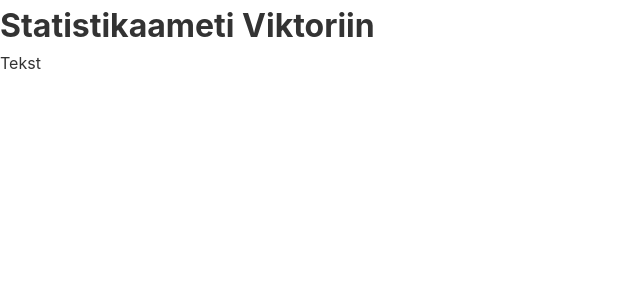
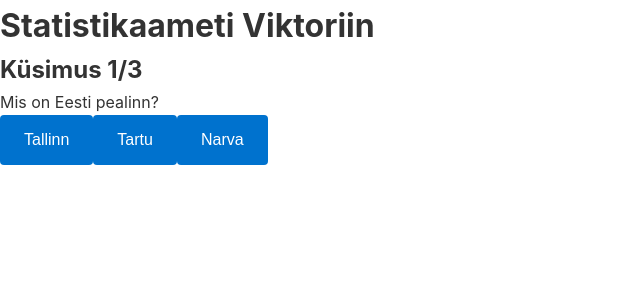
Before and after one commit to uvemae/stat-quiz-app, a React (Vite) app: page / in a window 1280 px wide. Shown: the top 300 px of the page, without its empty margins (0-640 px from the left). Built offline with nearby package versions, Linux system fonts and the light colour scheme.

Commit message:
Added Quiz + score logic

```diff
--- a/src/App.tsx
+++ b/src/App.tsx
@@ -1,12 +1,13 @@
 import React from 'react';
 import './styles/variables.css'
 import './styles/App.css'
+import Quiz from "./components/Quiz/Quiz.tsx";
 
 function App() {
     return (
         <div>
             <h1>Statistikaameti Viktoriin</h1>
-            <p>Tekst</p>
+            <Quiz/>
         </div>
     );
 }
```
